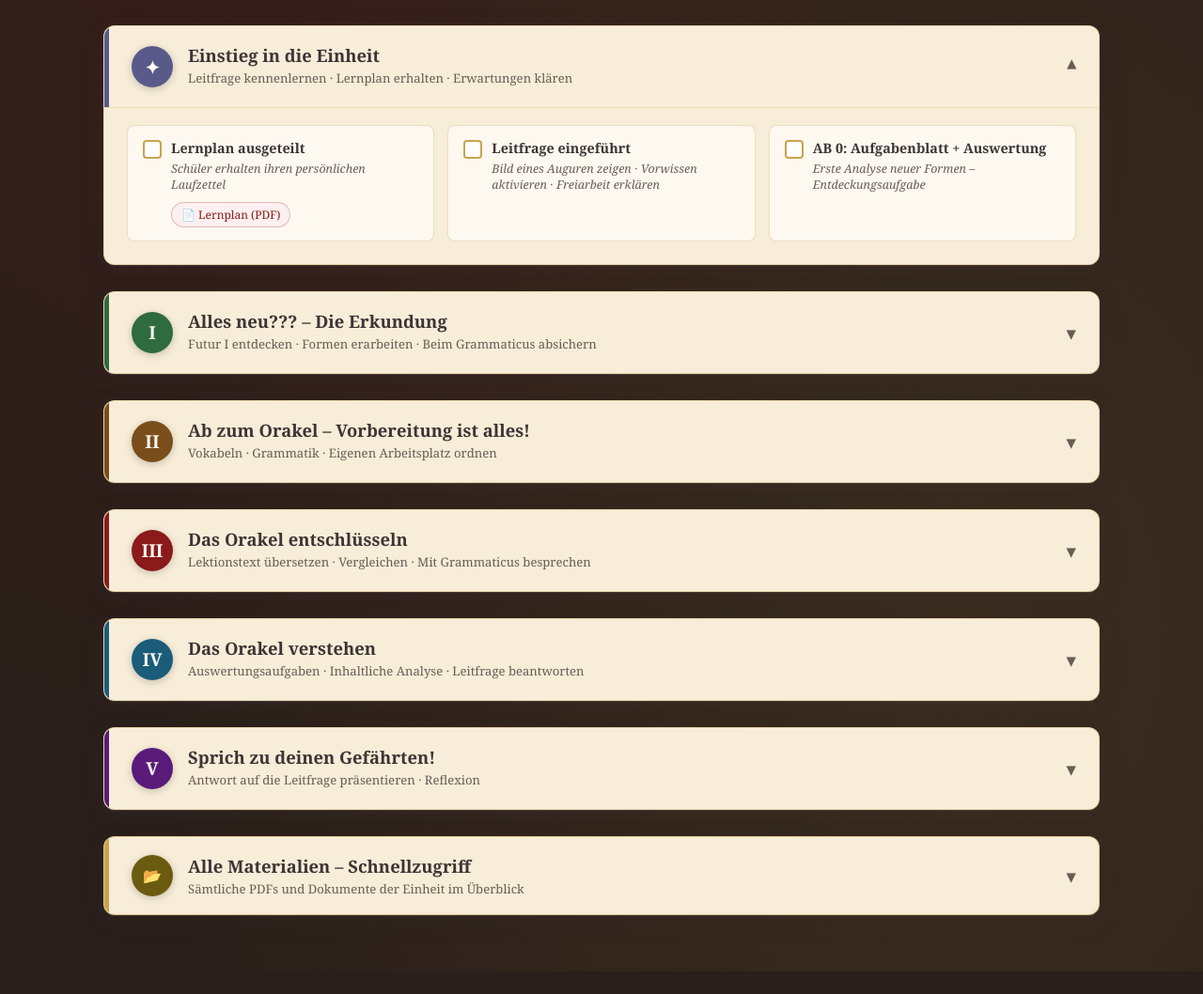
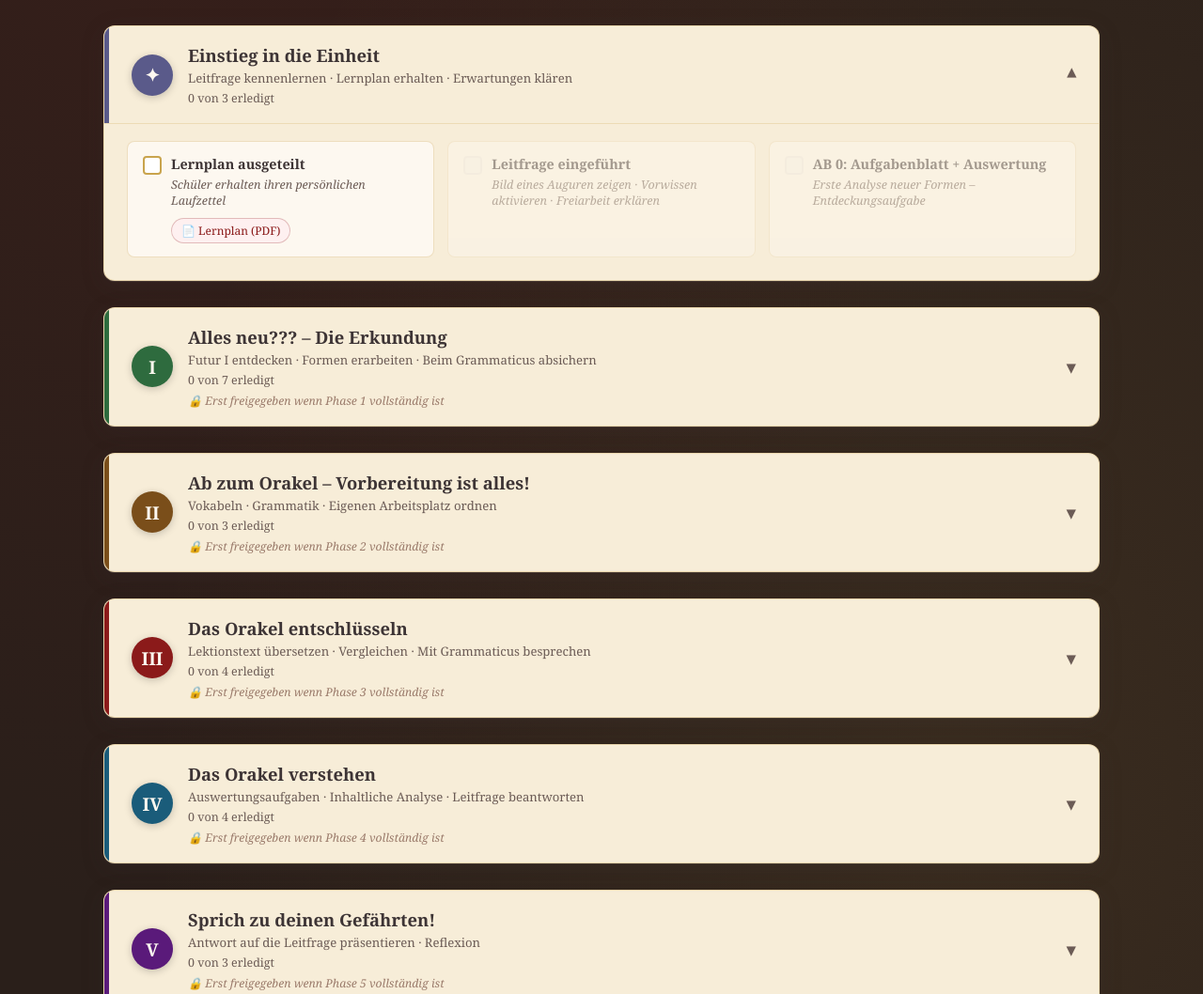
Before and after one commit to christophw99-eng/L.-13, a plain HTML site: page index.html in a window 1280 px wide. Shown: the part 764-1822 px from the top of the page at 94% size. Before the commit the page ends 1798 px from the top, so only its background shows below. Drawn offline with Linux system fonts and the light colour scheme.

Commit message:
Add files via upload

```diff
--- a/index.html
+++ b/index.html
@@ -500,15 +500,15 @@
     <div class="progress-bar-inner" id="progressBar"></div>
   </div>
   <span class="progress-count" id="progressCount">0 / 0</span>
-  <button class="reset-btn" onclick="resetProgress()">Zurücksetzen</button>
+  <button class="reset-btn" id="btnReset">Zurücksetzen</button>
 </div>
 
 <main>
 
   <!-- VIEW TOGGLE -->
   <div class="view-toggle">
-    <button class="view-btn active" id="btnSchueler" onclick="setView('schueler')">👨‍🎓 Schüleransicht</button>
-    <button class="view-btn" id="btnLehrer" onclick="setView('lehrer')">👨‍🏫 Lehreransicht</button>
+    <button class="view-btn active" id="btnSchueler">👨‍🎓 Schüleransicht</button>
+    <button class="view-btn" id="btnLehrer">👨‍🏫 Lehreransicht</button>
   </div>
 
   <!-- LEITFRAGE PANEL -->
@@ -531,7 +531,7 @@
        PHASE 0: EINSTIEG
   ══════════════════════════════════════════════════════════ -->
   <div class="phase-card ph0 open" id="ph0">
-    <div class="phase-header" onclick="togglePhase('ph0')">
+    <div class="phase-header">
       <div class="phase-num">✦</div>
       <div class="phase-title-block">
         <div class="phase-title">Einstieg in die Einheit</div>
@@ -544,7 +544,7 @@
       <div class="ab-grid">
         <div class="ab-item" data-id="e1">
           <div class="ab-check-row">
-            <input type="checkbox" class="ab-check" onchange="updateCheck(this,'e1')">
+            <input type="checkbox" class="ab-check">
             <div class="ab-text">
               <div class="ab-title">Lernplan ausgeteilt</div>
               <div class="ab-sub">Schüler erhalten ihren persönlichen Laufzettel</div>
@@ -556,7 +556,7 @@
         </div>
         <div class="ab-item" data-id="e2">
           <div class="ab-check-row">
-            <input type="checkbox" class="ab-check" onchange="updateCheck(this,'e2')">
+            <input type="checkbox" class="ab-check">
             <div class="ab-text">
               <div class="ab-title">Leitfrage eingeführt</div>
               <div class="ab-sub">Bild eines Auguren zeigen · Vorwissen aktivieren · Freiarbeit erklären</div>
@@ -565,7 +565,7 @@
         </div>
         <div class="ab-item" data-id="e3">
           <div class="ab-check-row">
-            <input type="checkbox" class="ab-check" onchange="updateCheck(this,'e3')">
+            <input type="checkbox" class="ab-check">
             <div class="ab-text">
               <div class="ab-title">AB 0: Aufgabenblatt + Auswertung</div>
               <div class="ab-sub">Erste Analyse neuer Formen – Entdeckungsaufgabe</div>
@@ -587,7 +587,7 @@
        PHASE 1: ENTDECKUNG – DAS FUTUR ERARBEITEN
   ══════════════════════════════════════════════════════════ -->
   <div class="phase-card ph1" id="ph1">
-    <div class="phase-header" onclick="togglePhase('ph1')">
+    <div class="phase-header">
       <div class="phase-num">I</div>
       <div class="phase-title-block">
         <div class="phase-title">Alles neu??? – Die Erkundung</div>
@@ -601,7 +601,7 @@
       <div class="ab-grid">
         <div class="ab-item" data-id="ab1">
           <div class="ab-check-row">
-            <input type="checkbox" class="ab-check" onchange="updateCheck(this,'ab1')">
+            <input type="checkbox" class="ab-check">
             <div class="ab-text">
               <div class="ab-title">AB 1: Hodie</div>
               <div class="ab-sub">Präsensformen erkennen und verstehen</div>
@@ -613,7 +613,7 @@
         </div>
         <div class="ab-item" data-id="ab2">
           <div class="ab-check-row">
-            <input type="checkbox" class="ab-check" onchange="updateCheck(this,'ab2')">
+            <input type="checkbox" class="ab-check">
             <div class="ab-text">
               <div class="ab-title">AB 2: Cras</div>
               <div class="ab-sub">Futurformen entdecken und vergleichen</div>
@@ -625,7 +625,7 @@
         </div>
         <div class="ab-item" data-id="ab3a">
           <div class="ab-check-row">
-            <input type="checkbox" class="ab-check" onchange="updateCheck(this,'ab3a')">
+            <input type="checkbox" class="ab-check">
             <div class="ab-text">
               <div class="ab-title">AB 3a: Sicherung – Weg A</div>
               <div class="ab-sub">Für Schüler, die schneller voranschreiten</div>
@@ -637,7 +637,7 @@
         </div>
         <div class="ab-item" data-id="ab3b">
           <div class="ab-check-row">
-            <input type="checkbox" class="ab-check" onchange="updateCheck(this,'ab3b')">
+            <input type="checkbox" class="ab-check">
             <div class="ab-text">
               <div class="ab-title">AB 3b: Sicherung – Weg B</div>
               <div class="ab-sub">Geführtere Sicherung mit mehr Unterstützung</div>
@@ -668,7 +668,7 @@
       <div class="ab-grid">
         <div class="ab-item" data-id="ab4">
           <div class="ab-check-row">
-            <input type="checkbox" class="ab-check" onchange="updateCheck(this,'ab4')">
+            <input type="checkbox" class="ab-check">
             <div class="ab-text">
               <div class="ab-title">AB 4: Grammatik-Einführung Futur I</div>
               <div class="ab-sub">Erhalten vom Grammaticus nach Besuch 1</div>
@@ -680,7 +680,7 @@
         </div>
         <div class="ab-item" data-id="ab5">
           <div class="ab-check-row">
-            <input type="checkbox" class="ab-check" onchange="updateCheck(this,'ab5')">
+            <input type="checkbox" class="ab-check">
             <div class="ab-text">
               <div class="ab-title">AB 5: Zeig, was Du kannst!</div>
               <div class="ab-sub">Futurübung Trainingslager – Selbstkontrolle</div>
@@ -692,7 +692,7 @@
         </div>
         <div class="ab-item" data-id="verbarium">
           <div class="ab-check-row">
-            <input type="checkbox" class="ab-check" onchange="updateCheck(this,'verbarium')">
+            <input type="checkbox" class="ab-check">
             <div class="ab-text">
               <div class="ab-title">Verbarium</div>
               <div class="ab-sub">Verbformen üben und stempeln</div>
@@ -723,7 +723,7 @@
        PHASE 2: VORBEREITUNG DES ORAKELS
   ══════════════════════════════════════════════════════════ -->
   <div class="phase-card ph2" id="ph2">
-    <div class="phase-header" onclick="togglePhase('ph2')">
+    <div class="phase-header">
       <div class="phase-num">II</div>
       <div class="phase-title-block">
         <div class="phase-title">Ab zum Orakel – Vorbereitung ist alles!</div>
@@ -736,7 +736,7 @@
       <div class="ab-grid">
         <div class="ab-item" data-id="ab6">
           <div class="ab-check-row">
-            <input type="checkbox" class="ab-check" onchange="updateCheck(this,'ab6')">
+            <input type="checkbox" class="ab-check">
             <div class="ab-text">
               <div class="ab-title">AB 6: Vokabeldomino</div>
               <div class="ab-sub">Wortschatz L. 13 – „Rede des Aeneas"</div>
@@ -751,7 +751,7 @@
         </div>
         <div class="ab-item" data-id="ab7">
           <div class="ab-check-row">
-            <input type="checkbox" class="ab-check" onchange="updateCheck(this,'ab7')">
+            <input type="checkbox" class="ab-check">
             <div class="ab-text">
               <div class="ab-title">AB 7: Grammatikvorbereitung</div>
               <div class="ab-sub">Vorbereitung der Übersetzung – Grammatik-Wiederholung</div>
@@ -763,7 +763,7 @@
         </div>
         <div class="ab-item" data-id="ab8">
           <div class="ab-check-row">
-            <input type="checkbox" class="ab-check" onchange="updateCheck(this,'ab8')">
+            <input type="checkbox" class="ab-check">
             <div class="ab-text">
               <div class="ab-title">AB 8: Eigener Arbeitsplatz ordnen</div>
               <div class="ab-sub">Alle Materialien sortieren → Foto an Grammaticus schicken!</div>
@@ -784,7 +784,7 @@
        PHASE 3: DAS ORAKEL ENTSCHLÜSSELN
   ══════════════════════════════════════════════════════════ -->
   <div class="phase-card ph3" id="ph3">
-    <div class="phase-header" onclick="togglePhase('ph3')">
+    <div class="phase-header">
       <div class="phase-num">III</div>
       <div class="phase-title-block">
         <div class="phase-title">Das Orakel entschlüsseln</div>
@@ -798,7 +798,7 @@
       <div class="ab-grid">
         <div class="ab-item" data-id="ab9a">
           <div class="ab-check-row">
-            <input type="checkbox" class="ab-check" onchange="updateCheck(this,'ab9a')">
+            <input type="checkbox" class="ab-check">
             <div class="ab-text">
               <div class="ab-title">AB 9: Übersetzung (ohne Hilfen)</div>
               <div class="ab-sub">Für Schüler, die selbstständig übersetzen können</div>
@@ -811,7 +811,7 @@
         </div>
         <div class="ab-item" data-id="ab9b">
           <div class="ab-check-row">
-            <input type="checkbox" class="ab-check" onchange="updateCheck(this,'ab9b')">
+            <input type="checkbox" class="ab-check">
             <div class="ab-text">
               <div class="ab-title">AB 9: Übersetzung (wenig Hilfen)</div>
               <div class="ab-sub">Mit Vokabelangaben und Konstruktionshilfen</div>
@@ -824,7 +824,7 @@
         </div>
         <div class="ab-item" data-id="textblatt">
           <div class="ab-check-row">
-            <input type="checkbox" class="ab-check" onchange="updateCheck(this,'textblatt')">
+            <input type="checkbox" class="ab-check">
             <div class="ab-text">
               <div class="ab-title">Textblatt L. 13</div>
               <div class="ab-sub">Lateinischer Originaltext</div>
@@ -848,7 +848,7 @@
       <div class="ab-grid">
         <div class="ab-item" data-id="ab10">
           <div class="ab-check-row">
-            <input type="checkbox" class="ab-check" onchange="updateCheck(this,'ab10')">
+            <input type="checkbox" class="ab-check">
             <div class="ab-text">
               <div class="ab-title">AB 10: Übersetzungsvergleich</div>
               <div class="ab-sub">Eigene Übersetzung mit anderen vergleichen und verbessern</div>
@@ -867,7 +867,7 @@
        PHASE 4: DAS ORAKEL VERSTEHEN
   ══════════════════════════════════════════════════════════ -->
   <div class="phase-card ph4" id="ph4">
-    <div class="phase-header" onclick="togglePhase('ph4')">
+    <div class="phase-header">
       <div class="phase-num">IV</div>
       <div class="phase-title-block">
         <div class="phase-title">Das Orakel verstehen</div>
@@ -881,7 +881,7 @@
       <div class="ab-grid">
         <div class="ab-item" data-id="ab11a">
           <div class="ab-check-row">
-            <input type="checkbox" class="ab-check" onchange="updateCheck(this,'ab11a')">
+            <input type="checkbox" class="ab-check">
             <div class="ab-text">
               <div class="ab-title">AB 11a: Orakel-Profil</div>
               <div class="ab-sub">Profil des Orakels / der Prophezeiung erstellen</div>
@@ -894,7 +894,7 @@
         </div>
         <div class="ab-item" data-id="ab11b">
           <div class="ab-check-row">
-            <input type="checkbox" class="ab-check" onchange="updateCheck(this,'ab11b')">
+            <input type="checkbox" class="ab-check">
             <div class="ab-text">
               <div class="ab-title">AB 11b: Wahr oder falsch?</div>
               <div class="ab-sub">Aussagen zum Text überprüfen und begründen</div>
@@ -907,7 +907,7 @@
         </div>
         <div class="ab-item" data-id="ab11c">
           <div class="ab-check-row">
-            <input type="checkbox" class="ab-check" onchange="updateCheck(this,'ab11c')">
+            <input type="checkbox" class="ab-check">
             <div class="ab-text">
               <div class="ab-title">AB 11c: Zeitstrahl</div>
               <div class="ab-sub">Prophezeiungen in einen Zeitstrahl einordnen</div>
@@ -920,7 +920,7 @@
         </div>
         <div class="ab-item" data-id="ab11d">
           <div class="ab-check-row">
-            <input type="checkbox" class="ab-check" onchange="updateCheck(this,'ab11d')">
+            <input type="checkbox" class="ab-check">
             <div class="ab-text">
               <div class="ab-title">AB 11d: Innerer Monolog</div>
               <div class="ab-sub">Kreatives Schreiben – Gedanken des Aeneas nach dem Orakel</div>
@@ -941,7 +941,7 @@
        PHASE 5: ABSCHLUSS
   ══════════════════════════════════════════════════════════ -->
   <div class="phase-card ph5" id="ph5">
-    <div class="phase-header" onclick="togglePhase('ph5')">
+    <div class="phase-header">
       <div class="phase-num">V</div>
       <div class="phase-title-block">
         <div class="phase-title">Sprich zu deinen Gefährten!</div>
@@ -954,7 +954,7 @@
       <div class="ab-grid">
         <div class="ab-item" data-id="praes">
           <div class="ab-check-row">
-            <input type="checkbox" class="ab-check" onchange="updateCheck(this,'praes')">
+            <input type="checkbox" class="ab-check">
             <div class="ab-text">
               <div class="ab-title">Antwort auf die Leitfrage präsentieren</div>
               <div class="ab-sub">Kurze Präsentation, Plakat oder strukturierter Hefteintrag</div>
@@ -963,7 +963,7 @@
         </div>
         <div class="ab-item" data-id="reflexion">
           <div class="ab-check-row">
-            <input type="checkbox" class="ab-check" onchange="updateCheck(this,'reflexion')">
+            <input type="checkbox" class="ab-check">
             <div class="ab-text">
               <div class="ab-title">Reflexion & Feedback</div>
               <div class="ab-sub">Lernprozess reflektieren · Selbst- und Peerevaluation</div>
@@ -975,7 +975,7 @@
         </div>
         <div class="ab-item" data-id="test">
           <div class="ab-check-row">
-            <input type="checkbox" class="ab-check" onchange="updateCheck(this,'test')">
+            <input type="checkbox" class="ab-check">
             <div class="ab-text">
               <div class="ab-title">Test: Futur Bilderegel</div>
               <div class="ab-sub">Optionale Lernkontrolle</div>
@@ -998,7 +998,7 @@
        ALLE MATERIALIEN (ÜBERSICHT)
   ══════════════════════════════════════════════════════════ -->
   <div class="phase-card" id="phMat" style="border-color: rgba(201,164,77,0.5);">
-    <div class="phase-header" onclick="togglePhase('phMat')" style="border-left: 5px solid var(--gold);">
+    <div class="phase-header" style="border-left: 5px solid var(--gold);">
       <div class="phase-num" style="background: #6B5B10; font-size: 1rem;">📂</div>
       <div class="phase-title-block">
         <div class="phase-title">Alle Materialien – Schnellzugriff</div>
@@ -1063,9 +1063,11 @@ function togglePhase(id) {
   var card = document.getElementById(id);
   if (!card) return;
   var body = card.querySelector('.phase-body');
+  if (!body) return;
   var arrow = card.querySelector('.phase-toggle');
-  if (!body) return;
-  if (body.style.display === 'block') {
+  // getComputedStyle liest den tatsächlichen Wert (egal ob CSS oder inline)
+  var isOpen = (window.getComputedStyle(body).display !== 'none');
+  if (isOpen) {
     body.style.display = 'none';
     card.classList.remove('open');
     if (arrow) arrow.style.transform = '';
@@ -1124,4 +1126,152 @@ function isPhaseComplete(phId) {
   var card = document.getElementById(phId);
   if (!card) return true;
   var all = card.querySelectorAll('.ab-check');
-  if (!all.length) return
+  if (!all.length) return true;
+  return card.querySelectorAll('.ab-check:checked').length === all.length;
+}
+
+function updateLocks() {
+  var lehrerModus = document.body.classList.contains('lehrer-modus');
+
+  for (var i = 0; i < PHASE_ORDER.length; i++) {
+    var phId = PHASE_ORDER[i];
+    var card = document.getElementById(phId);
+    if (!card) continue;
+
+    var phaseUnlocked = lehrerModus || i === 0 || isPhaseComplete(PHASE_ORDER[i - 1]);
+
+    var hint = card.querySelector('.unlock-hint');
+    if (!phaseUnlocked) {
+      if (!hint) {
+        hint = document.createElement('div');
+        hint.className = 'unlock-hint';
+        var tb = card.querySelector('.phase-title-block');
+        if (tb) tb.appendChild(hint);
+      }
+      hint.textContent = '🔒 Erst freigegeben wenn Phase ' + i + ' vollständig ist';
+    } else {
+      if (hint) hint.parentNode.removeChild(hint);
+    }
+
+    var items = card.querySelectorAll('[data-id]');
+    for (var j = 0; j < items.length; j++) {
+      var cb = items[j].querySelector('.ab-check');
+      if (!cb) continue;
+      var disable;
+      if (lehrerModus) {
+        disable = false;
+      } else if (!phaseUnlocked) {
+        disable = true;
+      } else {
+        if (j === 0) {
+          disable = false;
+        } else {
+          var prevCb = items[j - 1].querySelector('.ab-check');
+          disable = prevCb ? !prevCb.checked : false;
+        }
+      }
+      cb.disabled = disable;
+      if (disable && !cb.checked) {
+        items[j].classList.add('item-locked');
+      } else {
+        items[j].classList.remove('item-locked');
+      }
+    }
+  }
+}
+
+function resetProgress() {
+  if (!confirm('Fortschritt wirklich zurücksetzen?')) return;
+  try { localStorage.removeItem(KEY); } catch(e) {}
+  var cbs = document.querySelectorAll('.ab-check');
+  for (var i = 0; i < cbs.length; i++) { cbs[i].checked = false; }
+  var its = document.querySelectorAll('.ab-item');
+  for (var i = 0; i < its.length; i++) { its[i].classList.remove('done'); }
+  updateProgressBar();
+  updatePhaseProgress();
+  updateLocks();
+}
+
+function restoreProgress() {
+  var data = loadProgress();
+  var items = document.querySelectorAll('[data-id]');
+  for (var i = 0; i < items.length; i++) {
+    var id = items[i].dataset.id;
+    var cb = items[i].querySelector('.ab-check');
+    if (cb && data[id]) {
+      cb.checked = true;
+      items[i].classList.add('done');
+    }
+  }
+  updateProgressBar();
+  updatePhaseProgress();
+  updateLocks();
+}
+
+function setView(mode) {
+  document.body.classList.toggle('lehrer-modus', mode === 'lehrer');
+  document.getElementById('btnLehrer').classList.toggle('active', mode === 'lehrer');
+  document.getElementById('btnSchueler').classList.toggle('active', mode === 'schueler');
+  try { localStorage.setItem('latein_l13_view', mode); } catch(e) {}
+  updateLocks();
+}
+
+// ─── INIT ────────────────────────────────────────────────
+document.addEventListener('DOMContentLoaded', function() {
+
+  // Event-Listener für alle Phase-Header (statt onclick-Attributen)
+  var headers = document.querySelectorAll('.phase-header');
+  for (var h = 0; h < headers.length; h++) {
+    (function(hdr) {
+      hdr.addEventListener('click', function() {
+        var card = hdr.parentElement;
+        if (card) togglePhase(card.id);
+      });
+    })(headers[h]);
+  }
+
+  // Event-Listener für View-Buttons und Reset
+  var btnS = document.getElementById('btnSchueler');
+  var btnL = document.getElementById('btnLehrer');
+  var btnR = document.getElementById('btnReset');
+  if (btnS) btnS.addEventListener('click', function() { setView('schueler'); });
+  if (btnL) btnL.addEventListener('click', function() { setView('lehrer'); });
+  if (btnR) btnR.addEventListener('click', resetProgress);
+
+  // Event-Listener für alle Häkchen (statt onchange-Attributen)
+  var cbs = document.querySelectorAll('.ab-check');
+  for (var c = 0; c < cbs.length; c++) {
+    (function(cb) {
+      cb.addEventListener('change', function() {
+        var item = cb.closest('[data-id]');
+        if (item) updateCheck(cb, item.dataset.id);
+      });
+    })(cbs[c]);
+  }
+
+  // Alle Phasen schließen, dann Phase 0 öffnen
+  var allCards = document.querySelectorAll('.phase-card');
+  for (var i = 0; i < allCards.length; i++) {
+    var body = allCards[i].querySelector('.phase-body');
+    var arrow = allCards[i].querySelector('.phase-toggle');
+    if (body) body.style.display = 'none';
+    allCards[i].classList.remove('open');
+    if (arrow) arrow.style.transform = '';
+  }
+  var ph0 = document.getElementById('ph0');
+  if (ph0) {
+    var ph0body = ph0.querySelector('.phase-body');
+    var ph0arrow = ph0.querySelector('.phase-toggle');
+    if (ph0body) ph0body.style.display = 'block';
+    ph0.classList.add('open');
+    if (ph0arrow) ph0arrow.style.transform = 'rotate(180deg)';
+  }
+
+  var savedView = 'schueler';
+  try { savedView = localStorage.getItem('latein_l13_view') || 'schueler'; } catch(e) {}
+  setView(savedView);
+  restoreProgress();
+});
+</script>
+</body>
+</html>
```
